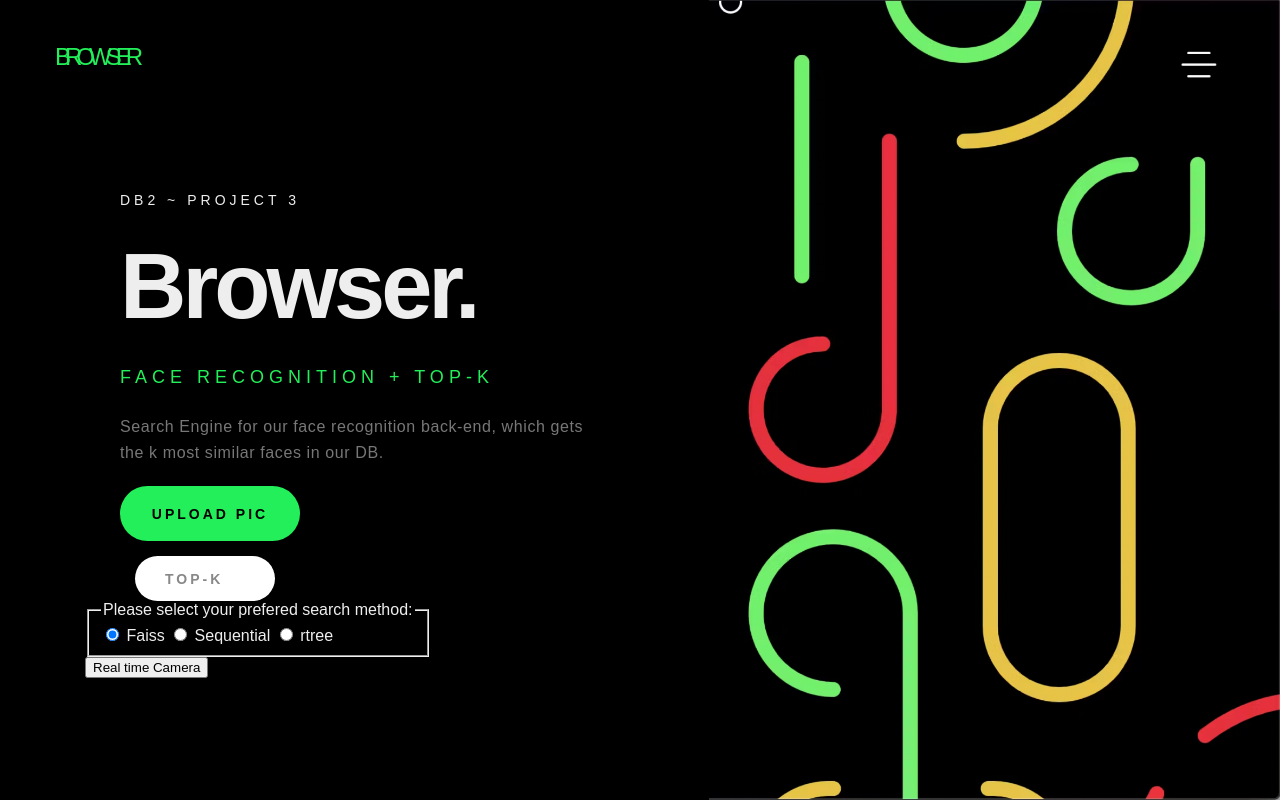
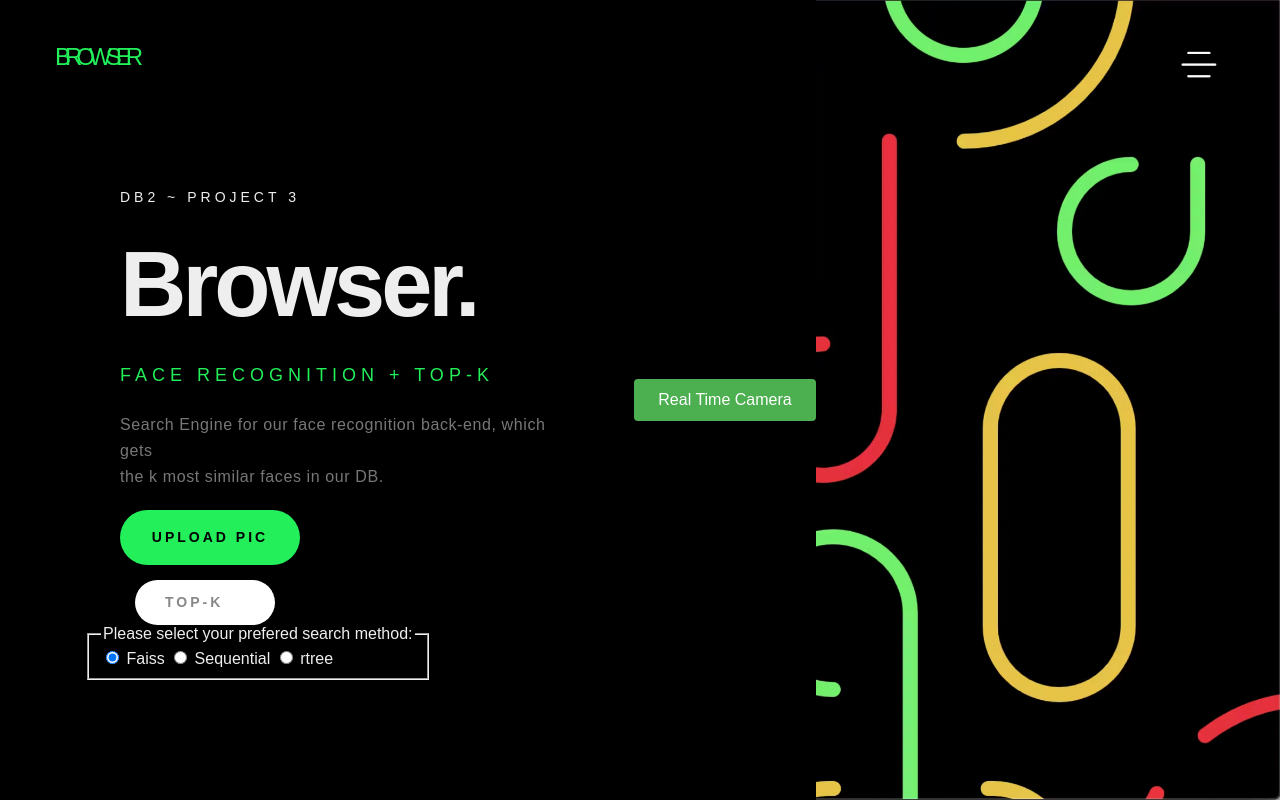
Before and after one commit to Owzok/Multimedia-DB-FaceRecognition, a Python web app: template flaskapp/templates/index.html in a window 1280 px wide. Run offline with Jinja, Linux system fonts and the light colour scheme; the template is opened without the code that fills it, so the values that code supplies are empty.

Commit message:
PHOTO BUTTON

```diff
--- a/flaskapp/templates/index.html
+++ b/flaskapp/templates/index.html
@@ -2,6 +2,29 @@
 <html>
 <head>
     <link rel="stylesheet" type="text/css" href="{{ url_for('static', filename='css/style.css') }}">
+    <style>
+        .container {
+            display: flex;
+            justify-content: center;
+            align-items: center;
+            height: 100vh;
+        }
+
+        .button {
+            padding: 12px 24px;
+            font-size: 16px;
+            background-color: #4CAF50;
+            color: white;
+            border: none;
+            border-radius: 4px;
+            cursor: pointer;
+            box-shadow: 0 2px 4px rgba(0, 0, 0, 0.2);
+        }
+
+        .button:hover {
+            background-color: #45a049;
+        }
+    </style
 </head>
 <body>
     <p class="browser-text">Browser</p>
@@ -32,10 +55,12 @@
                     </div>
                   </fieldset>
             </form>
-            <form target="_blank" action="/camerart" method="POST">
-                <input onclick="window.location.href = '/camerart';" type="submit" value="Real time Camera"/>
-              </form>
         </div>
+        <div class="container">
+        <form target="_blank" action="/camerart" method="POST">
+            <input class="button" onclick="window.location.href = '/camerart';" type="submit" value="Real Time Camera" />
+        </form>
+    </div>
         <div class="right">
             <object data="{{ url_for('static', filename='image.svg') }}" type="image/svg+xml" class="cover-image">
                 <img src="{{ url_for('static', filename='image.png') }}" alt="Cover Image" class="cover-image">
```
